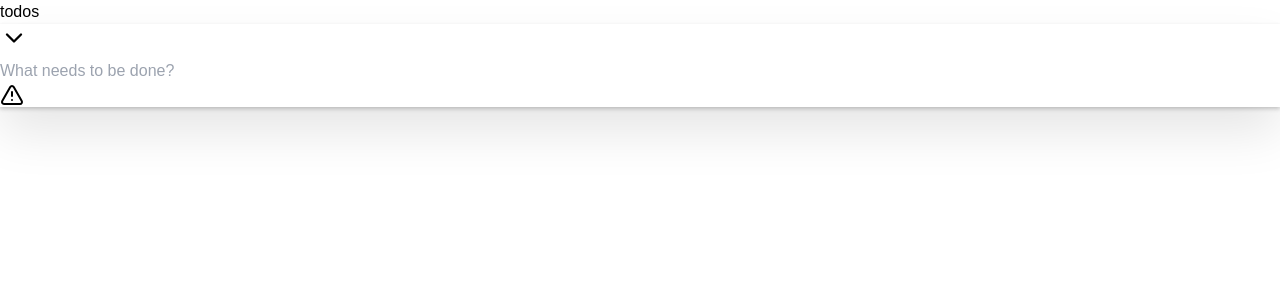
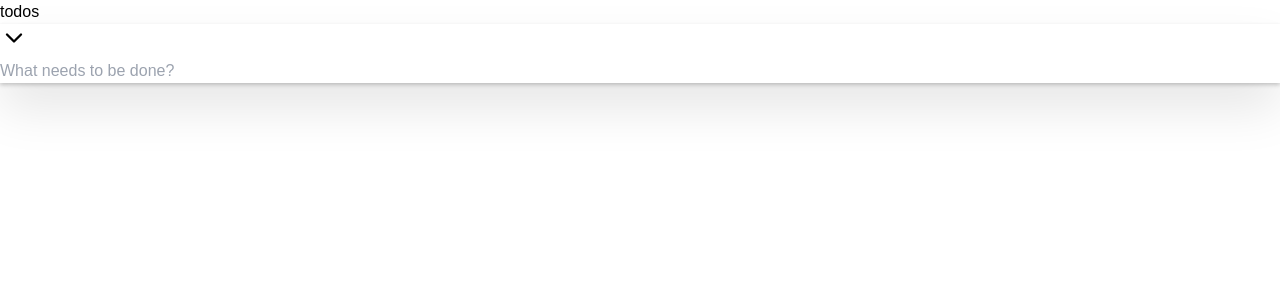
Before and after one commit to EnkiGroup/DesafioReactFrontendJunior2024, a React (Vite) app: page / in a window 1280 px wide. Shown: the top 300 px of the page. Built offline with nearby package versions, Linux system fonts and the light colour scheme.

Commit message:
refactor: replaces html input to a new input component

```diff
--- a/src/components/editable-task-item.tsx
+++ b/src/components/editable-task-item.tsx
@@ -1,8 +1,8 @@
-import { TriangleAlert } from "lucide-react"
 import { useTasksContext } from "../contexts/tasks-context"
 import { useInputValidation } from "../hooks/use-input-validation"
 
 import { Task } from "../types"
+import { Input } from "./input"
 
 interface EditableTaskItemProps {
   task: Task
@@ -22,15 +22,12 @@ export function EditableTaskItem({ task: { id, title }, onEditCompletion }: Edit
   }
 
   return (
-    <form onSubmit={handleSubmit(onSubmit)} className="flex">
-      <input
-        type="text"
+    <form onSubmit={handleSubmit(onSubmit)} className="w-full flex pl-14">
+      <Input
+        placeholder="What needs to be done?"
         {...register("title")}
-        className=" w-full px-2 py-4 pl-14 text-2xl placeholder:italic placeholder:text-2xl placeholder:font-normal"
+        error={errors.title}
       />
-      {errors.title && (
-        <TriangleAlert className="absolute top-1/2 right-4 -translate-y-1/2 text-red-800" />
-      )}
     </form>
   )
 }
--- a/src/components/input.tsx
+++ b/src/components/input.tsx
@@ -1,15 +1,15 @@
 import { TriangleAlert } from "lucide-react";
 import { forwardRef, InputHTMLAttributes } from "react";
-import { FieldErrors } from "react-hook-form";
+import { FieldError } from "react-hook-form";
 
-type Props = {
-  errors?: FieldErrors
+interface Props {
+  error: FieldError | undefined
 }
 
-type  InputProps = InputHTMLAttributes<HTMLInputElement> & Props
+type InputProps = InputHTMLAttributes<HTMLInputElement> & Props
 
 export const Input = forwardRef<HTMLInputElement, InputProps>(
-  ({ type = "text", errors = "", ...props }, ref) => {
+  ({ type = "text", error, ...props }, ref) => {
     return (
       <fieldset className="relative w-full">
         <input
@@ -18,9 +18,9 @@ export const Input = forwardRef<HTMLInputElement, InputProps>(
           className="w-full px-2 py-4 text-2xl placeholder:italic placeholder:font-normal"
           {...props}
         />
-      {errors && (
-        <TriangleAlert className="absolute top-1/2 right-4 -translate-y-1/2 text-red-800" />
-      )}
+        {error?.message && (
+          <TriangleAlert className="absolute top-1/2 right-4 -translate-y-1/2 text-red-800" />
+        )}
       </fieldset>
     );
   }
--- a/src/components/tasks-header.tsx
+++ b/src/components/tasks-header.tsx
@@ -26,7 +26,7 @@ export function TasksInput() {
       <Input
         placeholder="What needs to be done?"
         {...register("title")}
-        errors={errors}
+        error={errors.title}
       />
     </form>
   )
```
